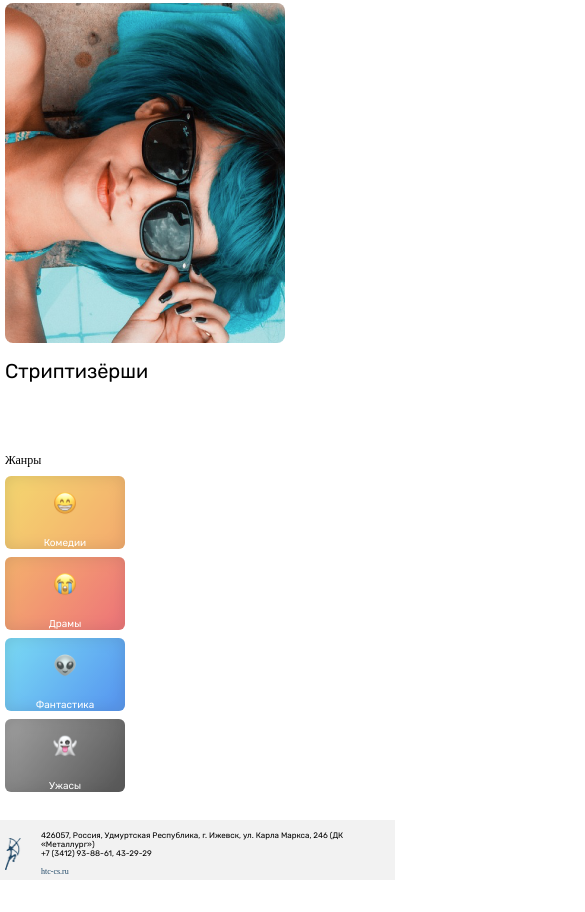
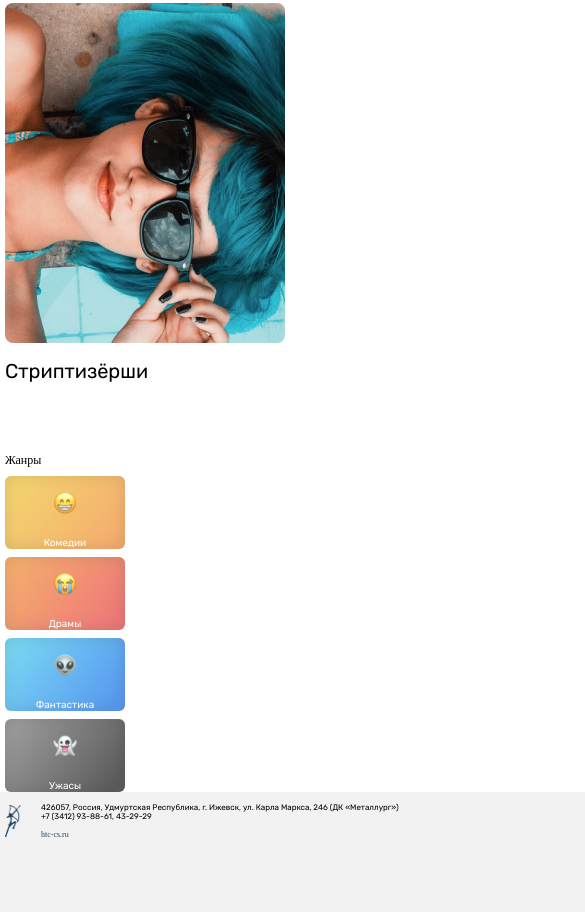
Before and after one commit to AlbertDenis2006/AlbertDenis2006.github.io, a plain HTML site: page index-films_aut.html in a window 390 px wide. Shown: the part 1485-2397 px from the top of the page, 585 px wide, since content can reach past the window. Before the commit the page ends 2365 px from the top, so only its background shows below. Drawn offline with Linux system fonts and the light colour scheme; a web font is replaced by a local one.

Commit message:
Update styles_aut.css

```diff
--- a/CSS/styles_aut.css
+++ b/CSS/styles_aut.css
@@ -555,11 +555,12 @@ footer{
                         height: 24px;
                     }
                     footer{
-                        margin-top: 100px;
-                        width: 520px;
-                        height: 60px;
-                        background-color: #F2F2F2;
-                    }
+    margin-top: 72px;
+    width: 1440px;
+    height: 120px;
+    margin-left: -130px;
+    background-color: #F2F2F2;
+}
                     .footer{
                         display: flex;
                         flex-direction: row;
```
